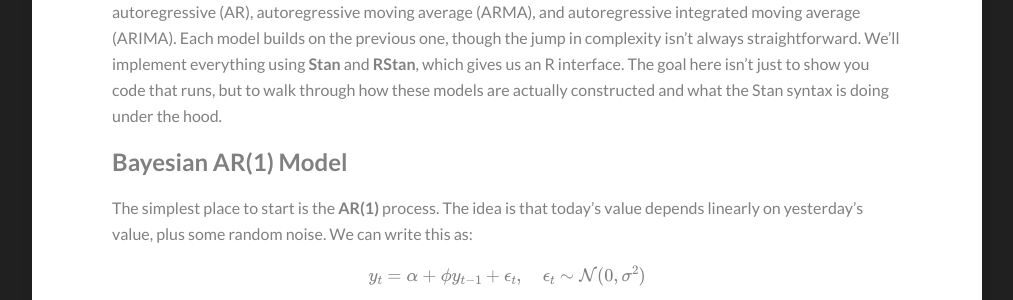
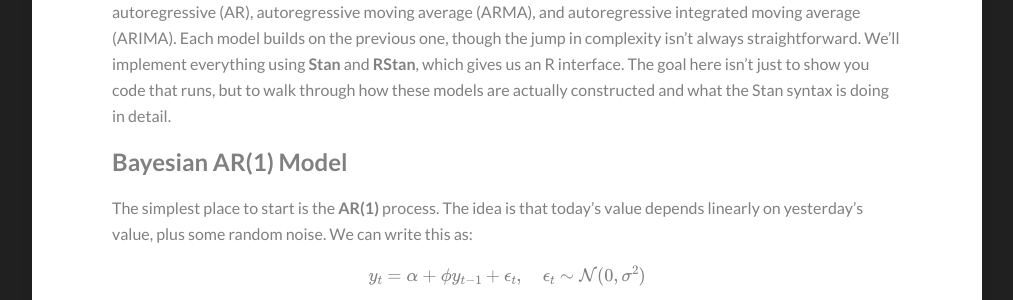
Before and after one commit to Kamran-Afzali/Kamran-Afzali.github.io, a Jekyll site: the page built from _posts/2026-02-25-ARIMA_STAN.md, in a window 1280 px wide and 900 px high, scrolled down 624 px. Shown: the part 206-506 px from the top of the window, without its empty margins (133-1146 px from the left). Built offline with Jekyll 4.4.1, drawn with Linux system fonts in a browser that asks for light colours; formulas are drawn with MathJax 3.

Commit message:
Update 2026-02-25-ARIMA_STAN.md

```diff
--- a/_posts/2026-02-25-ARIMA_STAN.md
+++ b/_posts/2026-02-25-ARIMA_STAN.md
@@ -9,7 +9,7 @@ date-string: February 2026
 
 # **Bayesian AR, ARMA, and ARIMA Models**
 
-Bayesian methods for time series modeling offer something frequentist approaches struggle with: full posterior inference that lets us quantify uncertainty and weave prior knowledge directly into our analysis. This is the first post in our series on Bayesian time series analysis, where we'll work through three foundational models—autoregressive (AR), autoregressive moving average (ARMA), and autoregressive integrated moving average (ARIMA). Each model builds on the previous one, though the jump in complexity isn't always straightforward. We'll implement everything using **Stan** and **RStan**, which gives us an R interface. The goal here isn't just to show you code that runs, but to walk through how these models are actually constructed and what the Stan syntax is doing under the hood.
+Bayesian methods for time series modeling offer something frequentist approaches struggle with: full posterior inference that lets us quantify uncertainty and weave prior knowledge directly into our analysis. This is the first post in our series on Bayesian time series analysis, where we'll work through three foundational models—autoregressive (AR), autoregressive moving average (ARMA), and autoregressive integrated moving average (ARIMA). Each model builds on the previous one, though the jump in complexity isn't always straightforward. We'll implement everything using **Stan** and **RStan**, which gives us an R interface. The goal here isn't just to show you code that runs, but to walk through how these models are actually constructed and what the Stan syntax is doing in detail.
 
 ## **Bayesian AR(1) Model**
 
```
